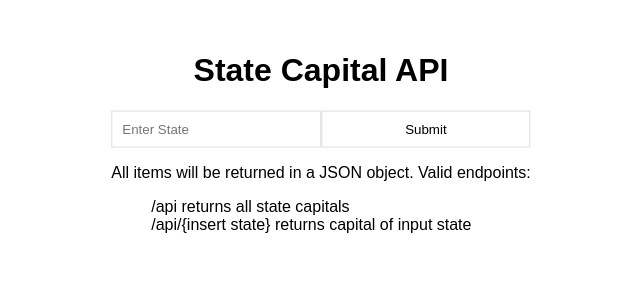
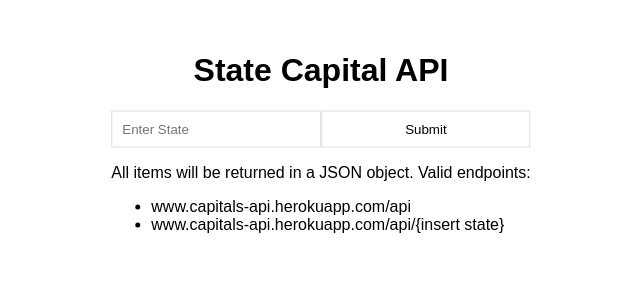
Before and after one commit to Coswold/api_challenge, a Flask app: page / in a window 1280 px wide. Shown: the part 260-560 px from the top of the page, without its empty margins (319-959 px from the left). Run offline with Flask 2, Linux system fonts and the light colour scheme; some libraries are stand-ins or nearby versions.

Commit message:
first heroku push

```diff
--- a/static/css/main.css
+++ b/static/css/main.css
@@ -47,5 +47,5 @@ body {font-family: Arial, Helvetica, sans-serif;}
 }
 
 ul {
-    list-style: none;
+
 }
--- a/templates/home.html
+++ b/templates/home.html
@@ -17,8 +17,8 @@
 
             <p>All items will be returned in a JSON object. Valid endpoints:</p>
             <ul>
-                <li>/api returns all state capitals</li>
-                <li>/api/{insert state} returns capital of input state</li>
+                <li>www.capitals-api.herokuapp.com/api</li>
+                <li>www.capitals-api.herokuapp.com/api/{insert state}</li>
             </ul>
         </div>
     </body>
```
Also changed, not shown: requirements.txt (+60 -14 lines), 1 other file.
